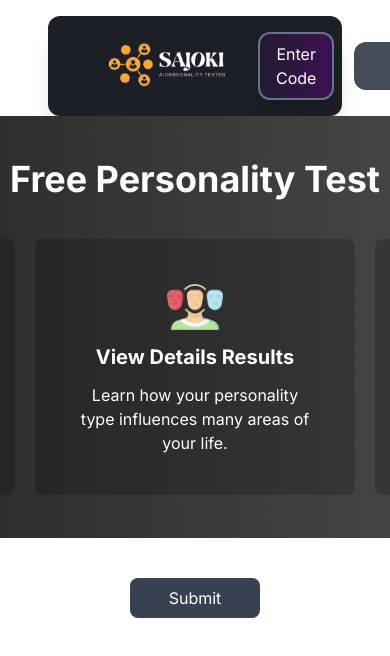
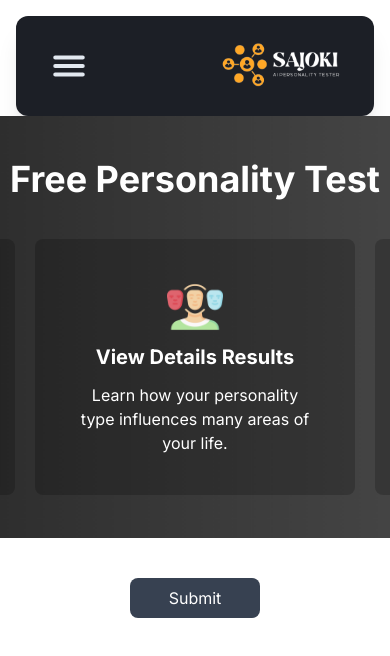
Before and after one commit to nafi-ullah/Pesonality-Test-AI, a Next.js app: page /Questions in a window 390 px wide. Shown: the top 656 px of the page. Built offline with nearby package versions, Linux system fonts and the light colour scheme; grey boxes are pictures that could not be loaded.

Commit message:
added responsiveness to navbar

```diff
--- a/components/Navbar.tsx
+++ b/components/Navbar.tsx
@@ -1,19 +1,23 @@
 import Image from "next/image";
 import LanguageSwitcher from "./LanguageSwitcher";
 import { NavRight } from "./NavRight";
+import { IoMenu } from "react-icons/io5";
 
 const Navber = () => {
   return (
-    <div className="flex justify-between py-4 px-8 bg-[#1C1F26] rounded-xl shadow-xl mt-4 mx-12">
+    <div className="flex justify-between py-4 px-8 bg-[#1C1F26] rounded-xl shadow-xl mt-4 mx-4 sm:mx-6 md:mx-8 lg:mx-12">
+      <button className="md:hidden text-slate-200">
+        <IoMenu size={42} />
+      </button>
       <Image
         src="/light_logo.png"
         width={170}
         height={20}
         alt="logo"
-        className="rounded-xl ml-2"
+        className="rounded-xl ml-2 mr-[-30px] md:mr-0"
         priority
       />
-      <div className="flex items-center gap-2">
+      <div className="hidden md:flex items-center gap-2">
         <button className="text-white ai-button px-4 py-2 rounded-xl shadow-xl border-[2px] border-slate-500">
           Enter Code
         </button>
--- a/package.json
+++ b/package.json
@@ -12,7 +12,8 @@
     "axios": "^1.7.2",
     "next": "14.2.4",
     "react": "^18",
-    "react-dom": "^18"
+    "react-dom": "^18",
+    "react-icons": "^5.2.1"
   },
   "devDependencies": {
     "@types/node": "^20",
```
Also changed, not shown: 1 other file (tests, documents, lock files or other folders).
